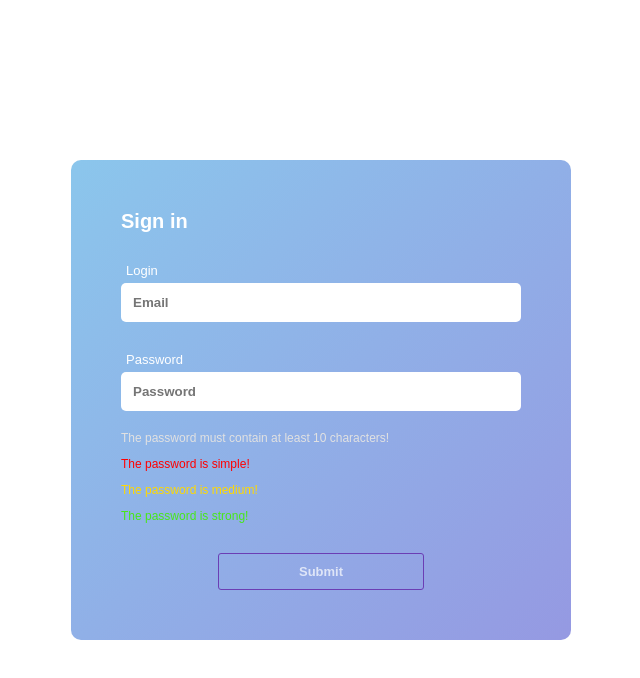
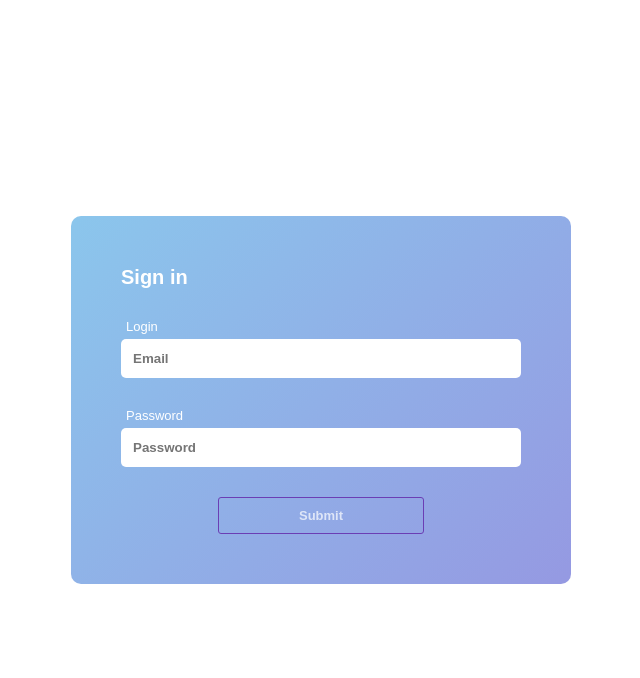
Before and after one commit to btradr/password-validator-app, an Angular app: page / in a window 1280 px wide. Shown: the top 678 px of the page, without its empty margins (319-959 px from the left). Built offline with nearby package versions, Linux system fonts and the light colour scheme.

Commit message:
feat(validation): added logic for validation component

```diff
--- a/src/app/login/components/login/login.component.html
+++ b/src/app/login/components/login/login.component.html
@@ -10,7 +10,7 @@
     <label for="password" class="form__label">Password</label>
     <input id="password" type="password" placeholder="Password" class="form__input" formControlName="password">
 
-    <app-validation></app-validation>
+    <app-validation [control]="loginForm.get('password')"></app-validation>
   </div><!-- /.form__control -->
 
   <button type="submit" class="form__btn" [disabled]="loginForm.invalid">Submit</button>
--- a/src/app/validation/components/validation/validation.component.html
+++ b/src/app/validation/components/validation/validation.component.html
@@ -1,4 +1,4 @@
-<div class="validation">
+<div class="validation" *ngIf="control.dirty && controlError">
   <p class="validation__text">
     The password must contain at least 10 characters!
   </p><!-- /.validation__text -->
--- a/src/app/validation/components/validation/validation.component.ts
+++ b/src/app/validation/components/validation/validation.component.ts
@@ -1,8 +1,20 @@
-import { Component } from '@angular/core';
+import { Component, Input, OnInit } from '@angular/core';
+import { AbstractControl } from '@angular/forms';
+
+import { ControlError } from '../../../shared/interfaces/control-error.type';
 
 @Component({
   selector: 'app-validation',
   templateUrl: './validation.component.html',
   styleUrls: ['./validation.component.scss']
 })
-export class ValidationComponent { }
+export class ValidationComponent implements OnInit {
+
+  @Input() public control: AbstractControl;
+  public controlError: ControlError = null;
+
+  public ngOnInit(): void {
+    this.controlError = this.control.errors;
+  }
+
+}
```
